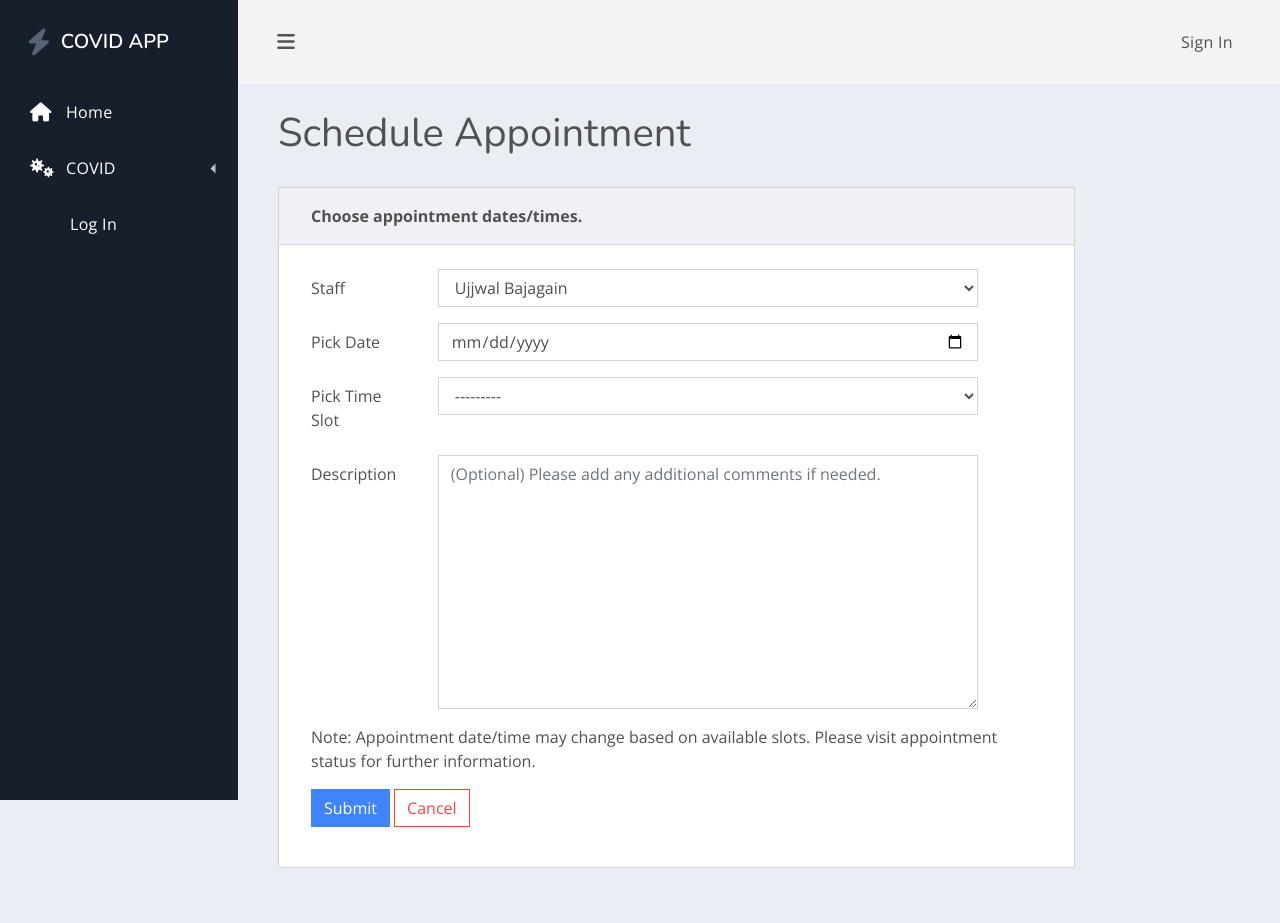
After one commit to ujjwalbgn/COVIDwebApp, a Django app: template healthcare/templates/healthcare/ScheduleAppointment.html in a window 1280 px wide. The commit adds this page. Run offline with Django 3.2, Linux system fonts and the light colour scheme; the template is opened without the code that fills it: values that come from a table or form of the project are taken from there, others are empty; data comes from the database, SQL or seed files in the repository; both versions use the stored data as it was after the commit; some libraries are stand-ins or nearby versions.

Commit message:
appointment scheduler created

```diff
--- a/healthcare/admin.py
+++ b/healthcare/admin.py
@@ -9,3 +9,4 @@ admin.site.register(CovidScreening)
 admin.site.register(Medication)
 admin.site.register(AssignMed)
 admin.site.register(AssignTreatment)
+admin.site.register(Appointment)
--- a/healthcare/decorators.py
+++ b/healthcare/decorators.py
@@ -24,7 +24,8 @@ def allowed_users(allowed_roles=[]):
             if group in allowed_roles:
                 return view_func(request, *args, **kwargs)
             else:
-                return HttpResponse('You are not authorized to view this page')
+                messages.warning(request, 'Your are redirected. User roles not matched')
+                return redirect('home')
         return wrapper_func
     return decorator
 
--- /dev/null
+++ b/healthcare/templates/healthcare/ScheduleAppointment.html
@@ -0,0 +1,103 @@
+{% extends 'healthcare/main.html' %}
+
+{% block content %}
+    {% load myfilters %}
+    <main class="dash-content">
+        <div class="container-fluid">
+
+            <h1 class="dash-title">Schedule Appointment</h1>
+            <div class="row">
+                <div class="col-lg-10">
+                    <div class="card spur-card">
+                        <div class="card-header">
+                            <div class="spur-card-title">Choose appointment dates/times.</div>
+                        </div>
+                        <div class="card-body ">
+
+                            <form method="POST" action="">
+                                {% csrf_token %}
+                        <input type="hidden" id="patient" name="patient" value="{{patient.id }}">
+                        <input type="hidden" id="status" name="status" value="P">
+
+                                <div class="form-group row">
+                                    <label class="col-sm-2 col-form-label">Staff</label>
+                                    <div class="col-sm-9">
+                                        <select name="staff" class="form-control" id="id_staff" required >
+                                            {% for staff in staffs %}
+                                                <option value="{{ staff.id }}">{{ staff.get_full_name }}</option>
+                                            {% endfor %}
+
+                                        </select>
+                                    </div>
+                                </div>
+
+                                <div class="form-group row">
+                                    <label class="col-sm-2 col-form-label">Pick Date</label>
+                                    <div class="col-sm-9">
+                                        <input type="date" name="pick_Date" class="form-control" id="id_pick_Date" required>
+                                    </div>
+                                </div>
+
+                                <div class="form-group row">
+                                    <label class="col-sm-2 col-form-label">Pick Time Slot</label>
+                                    <div class="col-sm-9">
+                                        <select name="pick_Time_Slot" class="form-control" id="id_pick_Time_Slot" required>
+                                            <option value="" selected="">---------</option>
+
+                                            <option value="8-9">8am-9am</option>
+
+                                            <option value="9-10">9am-10am</option>
+
+                                            <option value="10-11">10am-11am</option>
+
+                                            <option value="11-12">11am-12pm</option>
+
+                                            <option value="12-1">12pm-1pm</option>
+
+                                            <option value="1-2">1pm-2pm</option>
+
+                                            <option value="2-3">2pm-3pm</option>
+
+                                            <option value="3-4">3pm-4pm</option>
+
+                                            <option value="4-5">4pm-5pm</option>
+
+                                            <option value="5-6">5pm-6pm</option>
+
+                                            <option value="6-7">6pm-7pm</option>
+
+                                            <option value="7-8">7pm-8pm</option>
+
+                                            <option value="8-9">8pm-9pm</option>
+
+                                        </select>
+                                    </div>
+                                </div>
+
+                                <div class="form-group row">
+                                    <label class="col-sm-2 col-form-label">Description</label>
+                                    <div class="col-sm-9">
+                                        <textarea name="Description" cols="40" rows="10" placeholder="(Optional) Please add any additional comments if needed." class="form-control" id="id_Description"></textarea>
+                                    </div>
+                                </div>
+
+                                <p>Note: Appointment date/time may change based on available slots. Please visit appointment status for further information.</p>
+
+
+                                <div class="form-group row">
+                                    <div class="col-sm-9">
+                                        <button type="submit" class="btn btn-primary">Submit</button>
+                                        <a  class="btn btn-outline-danger" href="{% url 'home' %}">Cancel</a>
+                                    </div>
+                                </div>
+                            </form>
+                        </div>
+                    </div>
+                </div>
+
+            </div>
+        </div>
+
+    </main>
+
+{% endblock %}
--- a/healthcare/templates/healthcare/nav.html
+++ b/healthcare/templates/healthcare/nav.html
@@ -14,6 +14,7 @@
         <a href="{% url 'home' %}" class="dash-nav-item">
             <i class="fas fa-home"></i> Home </a>
         {% if user.is_authenticated %}
+            <a href="{% url 'scheduleAppointment' %}" class="dash-nav-item">Appointment</a>
     {% if not user.is_staff  %}
         <div class="dash-nav-dropdown">
             <a href="#!" class="dash-nav-item dash-nav-dropdown-toggle">
--- a/healthcare/urls.py
+++ b/healthcare/urls.py
@@ -39,5 +39,8 @@ urlpatterns = [
 
     path('deletepatient/<str:pk>/', views.DeletePatient, name="deletepatient"),
 
-    path('covidnegative', views.Covidnegative, name="Covidnegative")
+    path('covidnegative', views.Covidnegative, name="Covidnegative"),
+
+    path('scheduleappointment/', views.ScheduleAppointment, name="scheduleAppointment"),
+
 ]
```
Also changed, not shown: healthcare/forms.py (+7 -0 lines), healthcare/models.py (+22 -0 lines), healthcare/views.py (+28 -0 lines), db.sqlite3, healthcare/migrations/0002_appointment.py (added), healthcare/migrations/0003_auto_20200809_1424.py (added).
